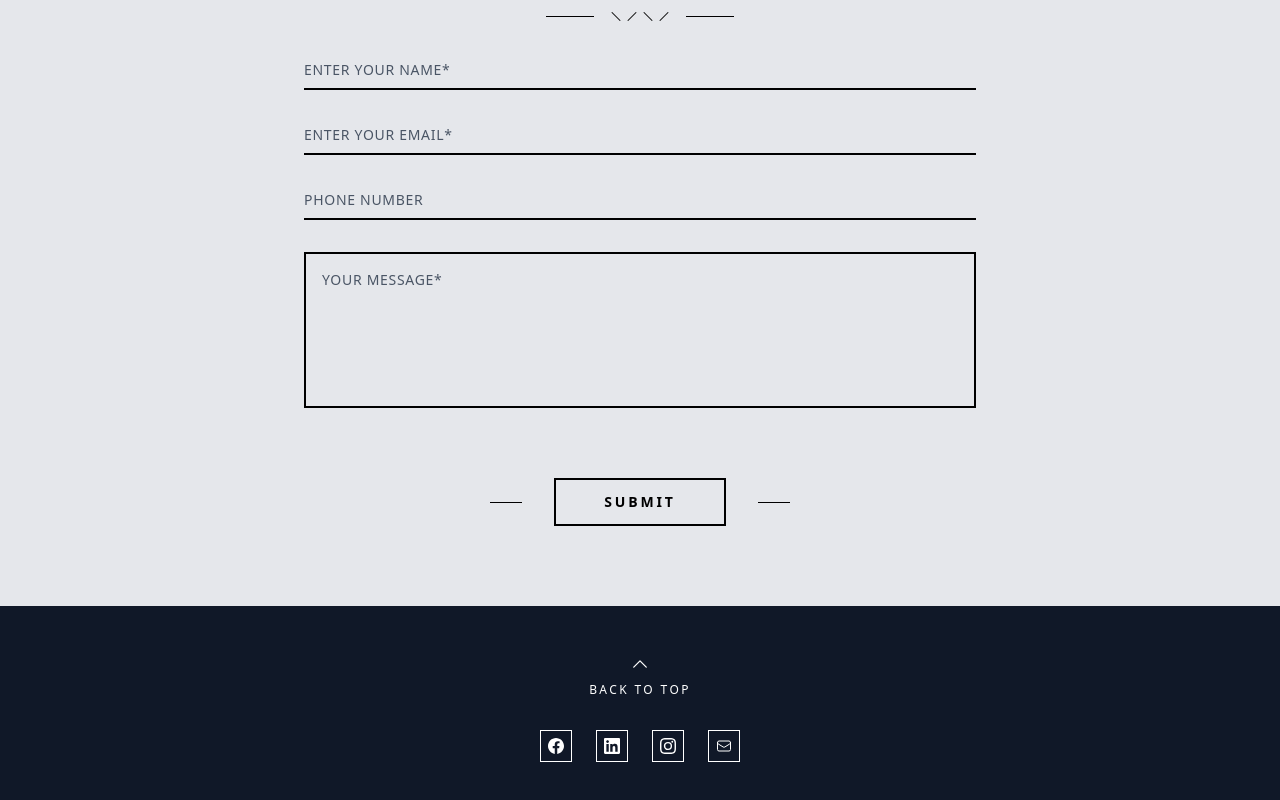
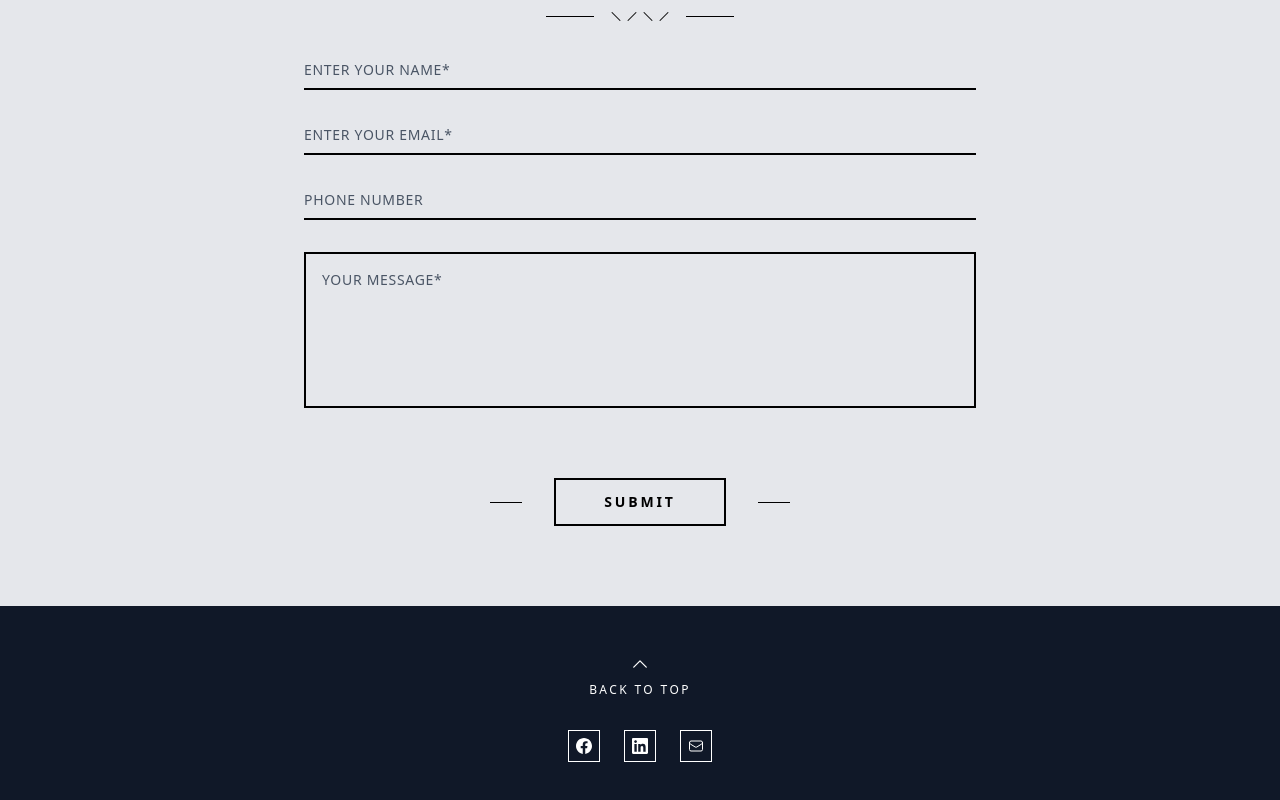
Before and after one commit to arunnarangali/my-dev-showcase, a React (Vite) app: page / in a window 1280 px wide. Shown: the part 4486-5286 px from the top of the page. Built offline with nearby package versions, Linux system fonts and the light colour scheme.

Commit message:
Update Footer.jsx

```diff
--- a/src/components/Footer.jsx
+++ b/src/components/Footer.jsx
@@ -48,24 +48,8 @@ const Footer = () => {
             </svg>
           </a>
 
-          {/* Instagram */}
-          <a
-            href="https://instagram.com/arun__narangali"
-            target="_blank"
-            rel="noopener noreferrer"
-            className="w-8 h-8 flex items-center justify-center border border-white hover:bg-white hover:text-gray-900 transition-colors"
-          >
-            <svg
-              xmlns="http://www.w3.org/2000/svg"
-              width="16"
-              height="16"
-              fill="currentColor"
-              class="bi bi-instagram"
-              viewBox="0 0 16 16"
-            >
-              <path d="M8 0C5.829 0 5.556.01 4.703.048 3.85.088 3.269.222 2.76.42a3.9 3.9 0 0 0-1.417.923A3.9 3.9 0 0 0 .42 2.76C.222 3.268.087 3.85.048 4.7.01 5.555 0 5.827 0 8.001c0 2.172.01 2.444.048 3.297.04.852.174 1.433.372 1.942.205.526.478.972.923 1.417.444.445.89.719 1.416.923.51.198 1.09.333 1.942.372C5.555 15.99 5.827 16 8 16s2.444-.01 3.298-.048c.851-.04 1.434-.174 1.943-.372a3.9 3.9 0 0 0 1.416-.923c.445-.445.718-.891.923-1.417.197-.509.332-1.09.372-1.942C15.99 10.445 16 10.173 16 8s-.01-2.445-.048-3.299c-.04-.851-.175-1.433-.372-1.941a3.9 3.9 0 0 0-.923-1.417A3.9 3.9 0 0 0 13.24.42c-.51-.198-1.092-.333-1.943-.372C10.443.01 10.172 0 7.998 0zm-.717 1.442h.718c2.136 0 2.389.007 3.232.046.78.035 1.204.166 1.486.275.373.145.64.319.92.599s.453.546.598.92c.11.281.24.705.275 1.485.039.843.047 1.096.047 3.231s-.008 2.389-.047 3.232c-.035.78-.166 1.203-.275 1.485a2.5 2.5 0 0 1-.599.919c-.28.28-.546.453-.92.598-.28.11-.704.24-1.485.276-.843.038-1.096.047-3.232.047s-2.39-.009-3.233-.047c-.78-.036-1.203-.166-1.485-.276a2.5 2.5 0 0 1-.92-.598 2.5 2.5 0 0 1-.6-.92c-.109-.281-.24-.705-.275-1.485-.038-.843-.046-1.096-.046-3.233s.008-2.388.046-3.231c.036-.78.166-1.204.276-1.486.145-.373.319-.64.599-.92s.546-.453.92-.598c.282-.11.705-.24 1.485-.276.738-.034 1.024-.044 2.515-.045zm4.988 1.328a.96.96 0 1 0 0 1.92.96.96 0 0 0 0-1.92m-4.27 1.122a4.109 4.109 0 1 0 0 8.217 4.109 4.109 0 0 0 0-8.217m0 1.441a2.667 2.667 0 1 1 0 5.334 2.667 2.667 0 0 1 0-5.334" />
-            </svg>
-          </a>
+
+
 
           {/* Email */}
           <a
```
